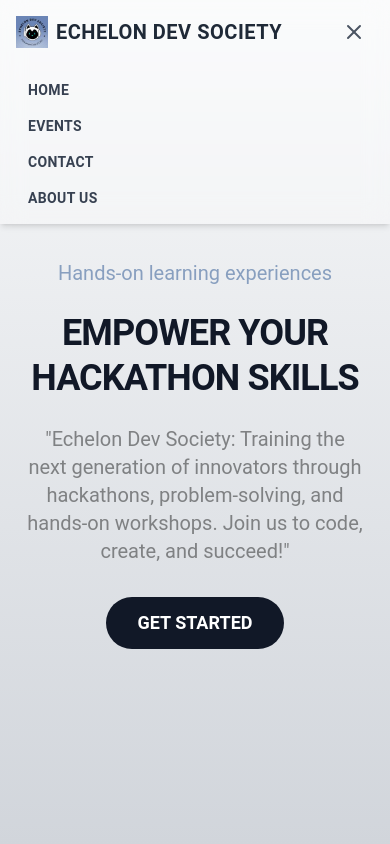
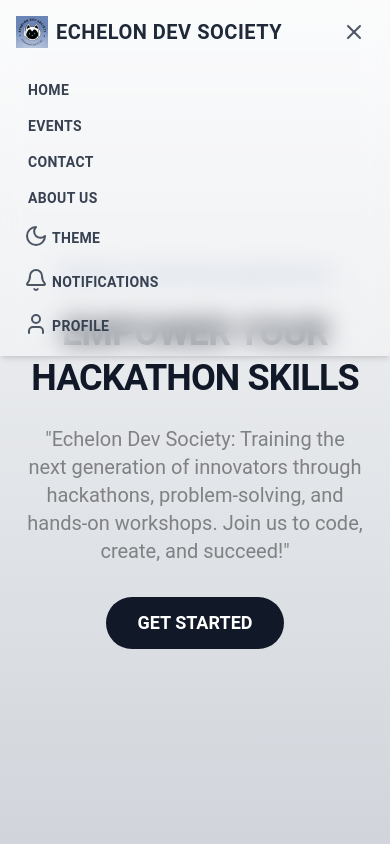
Before and after one commit to eviiileyeee/eventflow, a React (Vite) app in the folder client/: page / in a window 390 px wide. Both pictures are taken after a click on the button 354 px from the left and 32 px from the top of the page. Shown: the top 844 px of the page. Built offline with nearby package versions, Linux system fonts and the light colour scheme.

Commit message:
Navbar fixes

```diff
--- a/client/src/components/Navbar.jsx
+++ b/client/src/components/Navbar.jsx
@@ -21,9 +21,9 @@
   ];
 
   const profileMenuItems = [
-    { icon: <User size={16} />, label: "Profile", action: () => { navigate("/profile"); }},
-    { icon: <Settings size={16} />, label: "Settings", action: () => {} },
-    { icon: <LogOut size={16} />, label: "Logout", action: () => {} },
+    { icon: <User size={16} />, label: "Profile", action: () => {  } },
+    { icon: <Settings size={16} />, label: "Settings", action: () => { } },
+    { icon: <LogOut size={16} />, label: "Logout", action: () => { } },
   ];
 
   return (
@@ -68,29 +68,13 @@
               </button>
             </div>
 
-            {/* Profile Dropdown */}
             <div className="relative">
               <button
-                onClick={() => setIsProfileOpen(!isProfileOpen)}
                 className="p-2 rounded-full hover:bg-gray-100 dark:hover:bg-gray-700"
+                onClick={()=> {navigate("/profile");}}
               >
                 <User className="h-6 w-6 text-gray-600 dark:text-gray-300" />
               </button>
-
-              {isProfileOpen && (
-                <div className="absolute right-0 mt-2 w-48 rounded-md shadow-lg py-1 bg-white dark:bg-gray-800 ring-1 ring-black ring-opacity-5">
-                  {profileMenuItems.map((item, index) => (
-                    <button
-                      key={index}
-                      onClick={item.action}
-                      className="flex items-center w-full px-4 py-2 text-sm text-gray-700 dark:text-gray-300 hover:bg-gray-100 dark:hover:bg-gray-700"
-                    >
-                      {item.icon}
-                      <span className="ml-2">{item.label}</span>
-                    </button>
-                  ))}
-                </div>
-              )}
             </div>
           </div>
 
@@ -121,6 +105,37 @@
                 {link.label}
               </a>
             ))}
+            <button
+              onClick={toggleDarkMode}
+              className=" p-2 rounded-full hover:bg-gray-100 dark:hover:bg-gray-700"
+            >
+              <div className="flex ">
+              {darkMode ? <Sun className="text-yellow-500" /> : <Moon className="text-gray-600" />}
+              <p className="px-1 py-1 rounded-md text-sm font-bold uppercase tracking-wide text-gray-700 dark:text-gray-300 hover:bg-gray-100 dark:hover:bg-gray-700"
+                >Theme</p>
+                </div>
+            </button>
+            <div className="relative">
+              <button className="p-2 rounded-full hover:bg-gray-100 dark:hover:bg-gray-700">
+                <div className="flex">
+                <Bell className="h-6 w-6 text-gray-600 dark:text-gray-300" />
+                <p className="px-1 py-1 rounded-md text-sm font-bold uppercase tracking-wide text-gray-700 dark:text-gray-300 hover:bg-gray-100 dark:hover:bg-gray-700"
+                >Notifications</p>
+                </div>
+              </button>
+            </div>
+            <div className="relative">
+              <button
+                className="p-2 rounded-full hover:bg-gray-100 dark:hover:bg-gray-700"
+                onClick={()=> {navigate("/profile");}}
+              >
+                <div className="flex">
+                <User className="h-6 w-6 text-gray-600 dark:text-gray-300" />
+                 <p className="px-1 py-1 rounded-md text-sm font-bold uppercase tracking-wide text-gray-700 dark:text-gray-300 hover:bg-gray-100 dark:hover:bg-gray-700"
+                >Profile</p>
+                </div>
+              </button>
+            </div>
           </div>
         )}
       </div>
@@ -129,3 +144,25 @@
 };
 
 export default Navbar;
+
+
+/*
+            Profile Dropdown
+
+
+                onClick={() => setIsProfileOpen(!isProfileOpen)}
+
+{isProfileOpen && (
+  <div className="absolute right-0 mt-2 w-48 rounded-md shadow-lg py-1 bg-white dark:bg-gray-800 ring-1 ring-black ring-opacity-5">
+    {profileMenuItems.map((item, index) => (
+      <button
+        key={index}
+        onClick={item.action}
+        className="flex items-center w-full px-4 py-2 text-sm text-gray-700 dark:text-gray-300 hover:bg-gray-100 dark:hover:bg-gray-700"
+      >
+        {item.icon}
+        <span className="ml-2">{item.label}</span>
+      </button>
+    ))}
+  </div>
+)}*/
```
